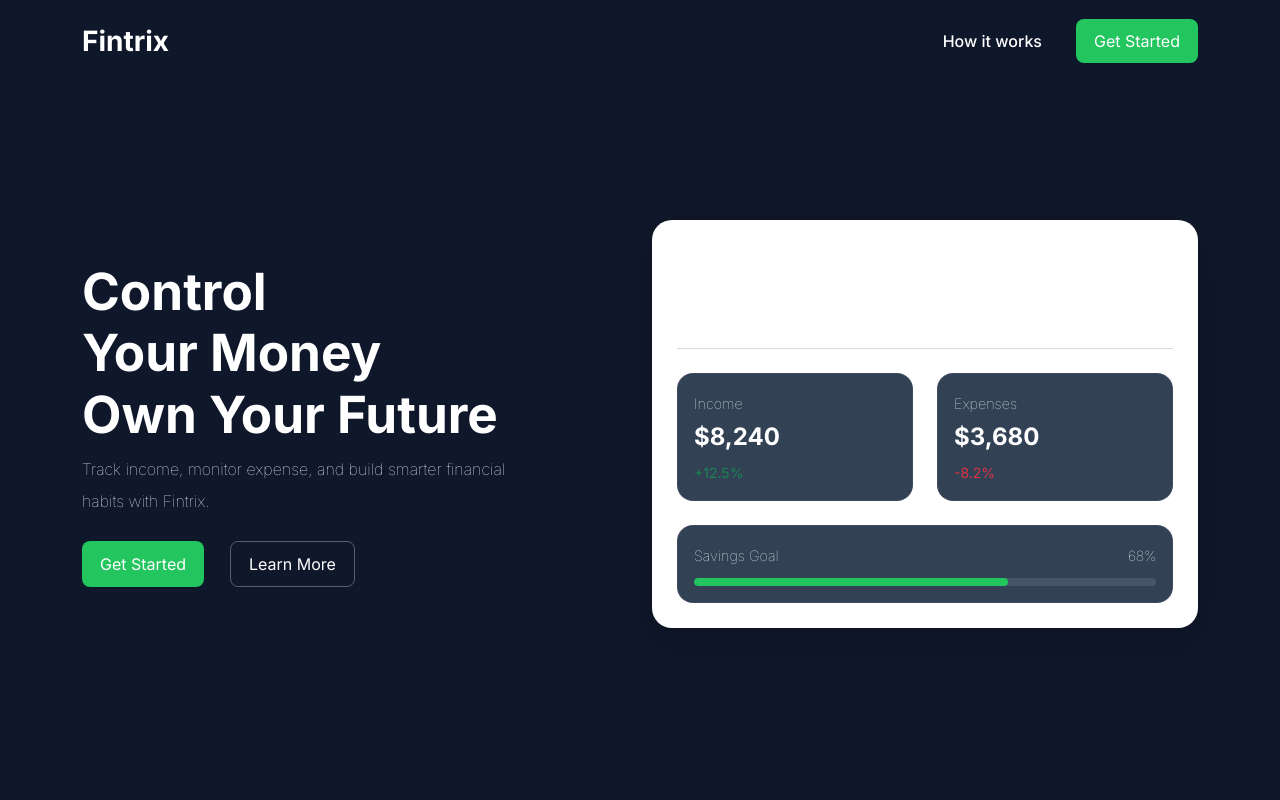
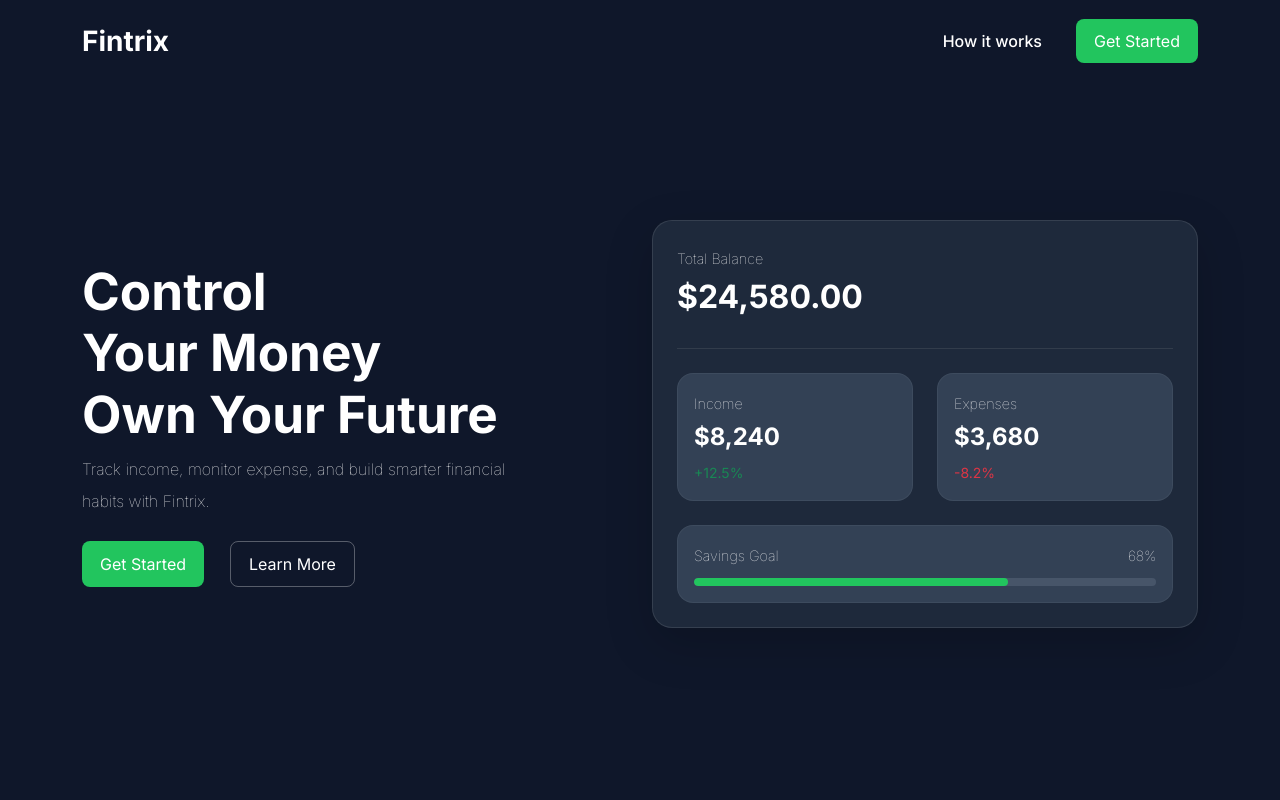
Before and after one commit to AishaSekar/fe-fintrix, a React (Vite) app: page / in a window 1280 px wide. Shown: the top 800 px of the page. Built offline with nearby package versions, Linux system fonts and the light colour scheme.

Commit message:
benerin warna doang

```diff
--- a/src/components/SidebarComponent.jsx
+++ b/src/components/SidebarComponent.jsx
@@ -1,4 +1,3 @@
-import { useState } from "react";
 import { Nav } from "react-bootstrap";
 import { NavLink } from "react-router-dom";
 import {
--- a/src/pages/HomePage.jsx
+++ b/src/pages/HomePage.jsx
@@ -33,7 +33,7 @@
             </Col>
 
             <Col lg={6} md={10} sm={12} className="mt-5 mt-lg-0 d-flex justify-content-center">
-              <div className="dashboard-card shadow-lg p-4 w-100">
+              <div className="home-card shadow-lg p-4 w-100">
                 <div className="d-flex justify-content-between align-items-center mb-4 text-start">
                   <div>
                     <p className="mb-1 text-label">Total Balance</p>
--- a/src/styles/main.css
+++ b/src/styles/main.css
@@ -119,7 +119,7 @@
 }
 
 /* Styling Kartu Dashboard */
-.dashboard-card {
+.home-card {
   background-color: #1e293b;
   border: 1px solid rgba(255, 255, 255, 0.1);
   border-radius: 20px;
@@ -150,11 +150,11 @@
   border: none !important;
 }
 
-.dashboard-card {
+.home-card {
   transition: transform 0.3s ease;
 }
 
-.dashboard-card:hover {
+.home-card:hover {
   transform: translateY(-5px);
 }
 
--- a/src/styles/topnavbar.css
+++ b/src/styles/topnavbar.css
@@ -15,15 +15,9 @@
 .top-navbar .container-fluid {
   display: flex !important;
   flex-direction: row !important;
-<<<<<<< HEAD
   flex-wrap: nowrap !important;
   padding-right: 40px !important;
 }
-=======
-  flex-wrap: nowrap !important;
-  padding-right: 40px !important;
-}
->>>>>>> a05f7a5f41a96fcdc30a0bb44f6469567680db24
 
 /* Pastikan area ikon tidak mengecil saat didorong search bar */
 .nav-icons,
```
